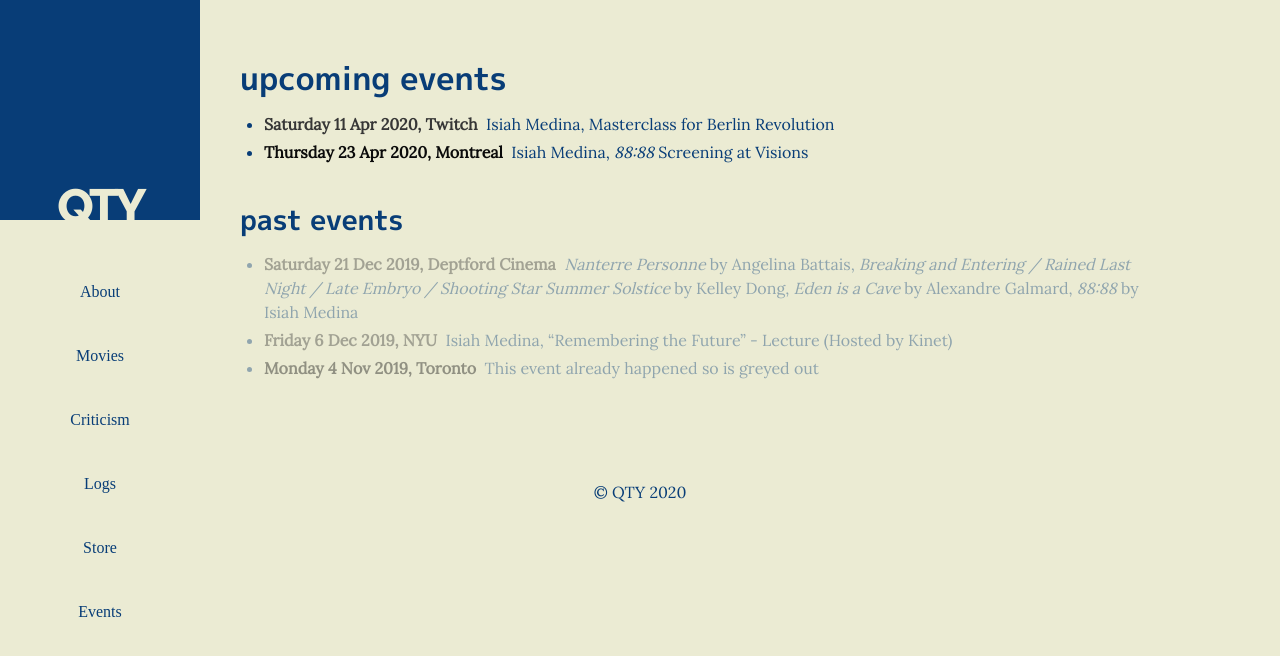
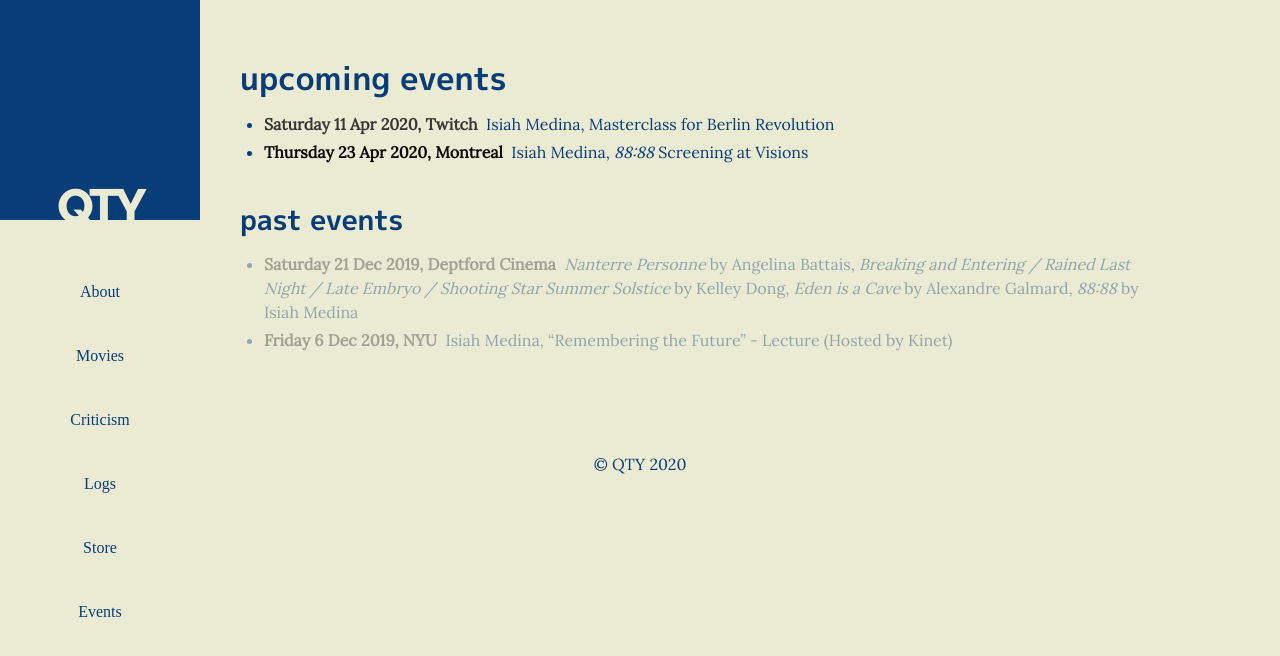
Before and after one commit to naobot/qty-cinema, a Jekyll site: the page built from events.html, in a window 1280 px wide. Shown: the top 656 px of the page. Built offline with Jekyll 4.4.1, drawn with Linux system fonts in a browser that asks for light colours; some web fonts are replaced.

Commit message:
Update from Forestry.io naomi c updated _data/events.yaml

```diff
--- a/_data/events.yaml
+++ b/_data/events.yaml
@@ -3,13 +3,9 @@
   where: Montreal
   what: Isiah Medina, <em>88:88</em> Screening at Visions
   link: ''
-- when: 2020-04-11 22:30:00 +0000
+- when: 2020-04-11T22:30:00.000+00:00
   where: Twitch
   what: Isiah Medina, Masterclass for Berlin Revolution
-- when: 2019-11-04
-  where: Toronto
-  what: This event already happened so is greyed out
-  link: http://google.ca
 - when: 2019-12-06
   where: NYU
   what: Isiah Medina, "Remembering the Future" - Lecture (Hosted by Kinet)
```
